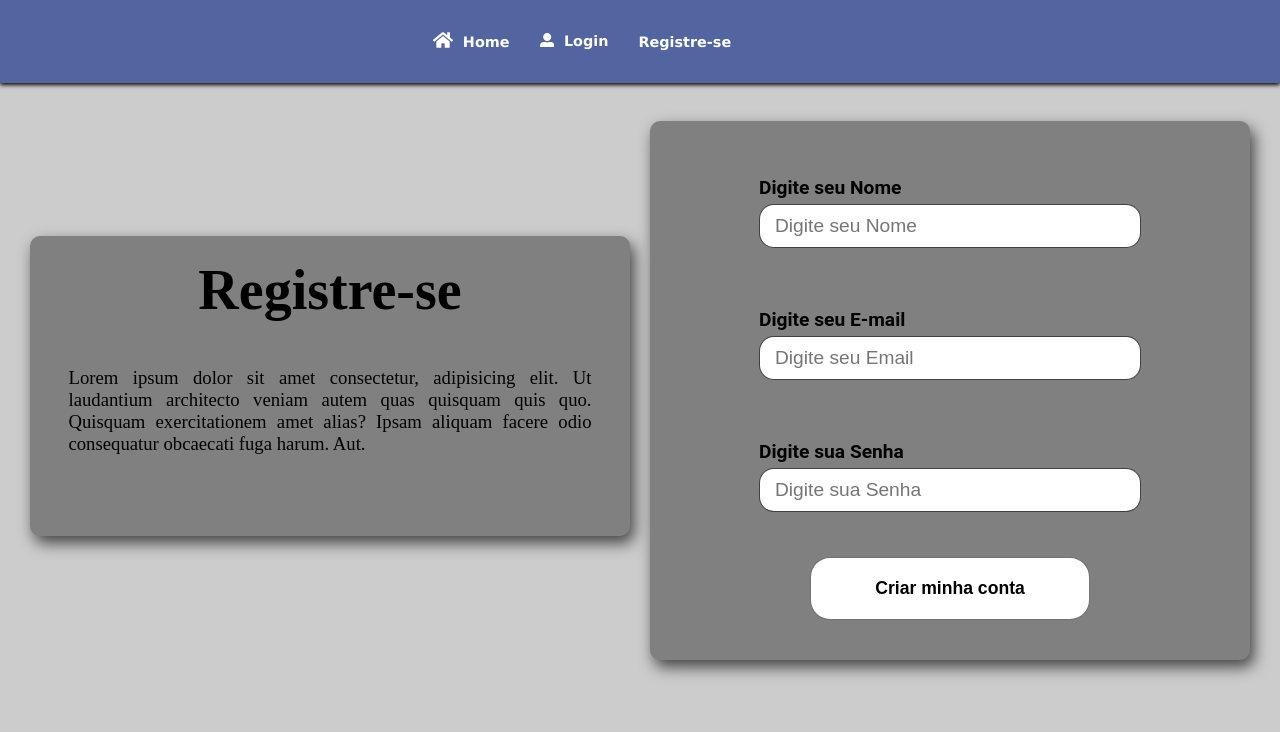
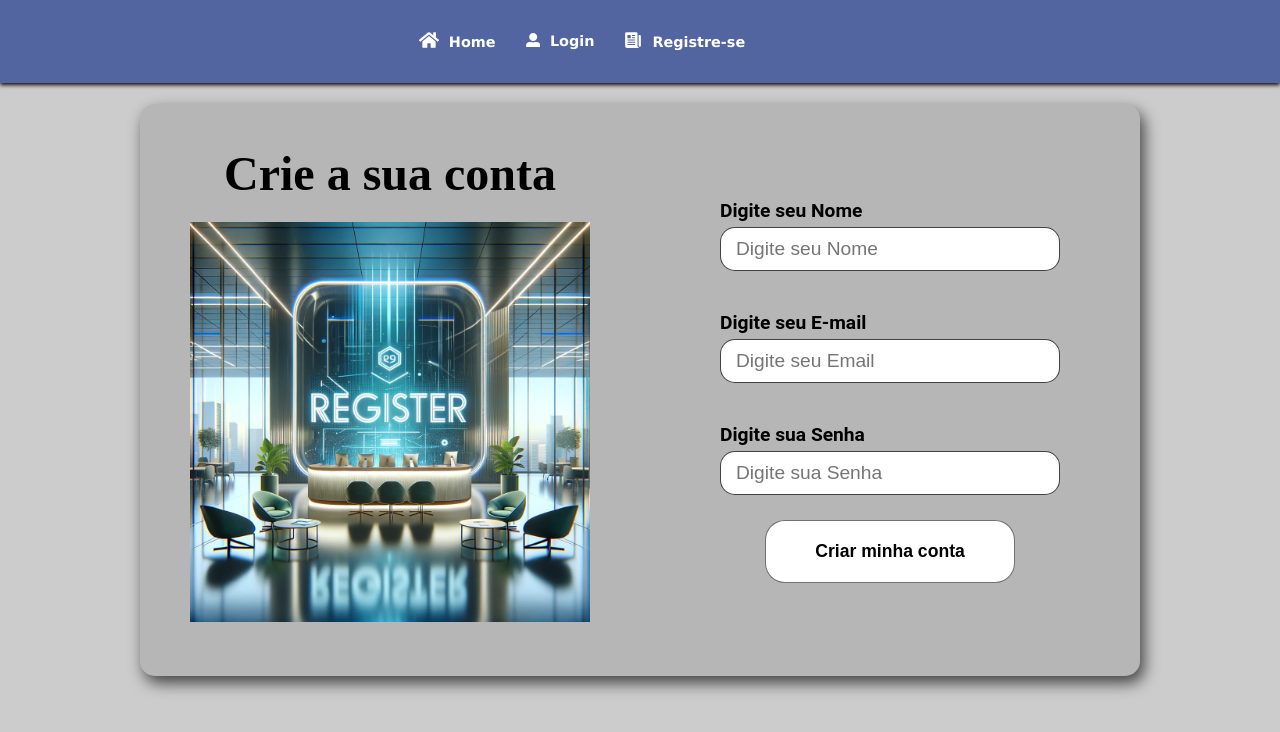
Before and after one commit to edsuuu/front-api-rest, a React (Create React App) app: page /register in a window 1280 px wide. Shown: the top 732 px of the page. Built offline with nearby package versions, Linux system fonts and the light colour scheme.

Commit message:
Corrigindo css

```diff
--- a/src/Components/Navigation/index.jsx
+++ b/src/Components/Navigation/index.jsx
@@ -6,7 +6,8 @@ import { Link } from "react-router-dom";
 import * as actions from "../../store/modules/auth/actions";
 import { useNavigate } from "react-router-dom";
 import { toast } from "react-toastify";
-import { PiStudentBold } from "react-icons/pi";
+import { IoNewspaper } from "react-icons/io5";
+// import { PiStudentBold } from "react-icons/pi";
 
 const Navigation = () => {
      const { user, isLoggedIn } = useSelector((state) => state.auth);
@@ -29,8 +30,8 @@ const Navigation = () => {
                icon: <FaUserAlt />,
                hidden: isLoggedIn,
           },
-          { name: "Registre-se", to: "/register", hidden: isLoggedIn },
-          { name: "Aluno", to: "/aluno", icon: <PiStudentBold size={20}/>, hidden: !isLoggedIn },
+          { name: "Registre-se", to: "/register",icon: <IoNewspaper  size={18}/>, hidden: isLoggedIn },
+          // { name: "Aluno", to: "/aluno", icon: <PiStudentBold size={20}/>, hidden: !isLoggedIn },
           { name: "Alunos", to: "/alunos", icon: <FaUsers size={20}/>, hidden: !isLoggedIn },
           { name: "Perfil", to: "/perfil", icon: <FaUser size={16}/>, hidden: !isLoggedIn },
      ];
@@ -40,7 +41,7 @@ const Navigation = () => {
                <Title>
                     {isLoggedIn && (
                          <h1>
-                              Olá ! {user.nome}
+                              Bem vindo! {user.nome}
                          </h1>
                     )}
                </Title>
--- a/src/Pages/Aluno/styled.jsx
+++ b/src/Pages/Aluno/styled.jsx
@@ -1,11 +1,11 @@
 import styled from "styled-components";
 
 export const Title = styled.h1`
-     text-decoration: underline;
-     margin-bottom: 20px;
+     margin-bottom: 5px;
 `;
 
 export const Container = styled.div`
+     margin-top: 100px;
      display: flex;
      justify-content: center;
      flex-direction: column;
@@ -24,11 +24,13 @@ export const Form = styled.form`
      border-radius: 10px;
      gap: 15px;
      padding: 20px;
+     box-shadow: 4px 7px 13px #000000ac;
+
      label {
           margin-top: 10px;
           padding: 5px;
           color: #000000;
-          font-size: 1.2rem;
+          font-size: 1.1rem;
           font-family: "Roboto", sans-serif;
           font-weight: bold;
           display: flex;
@@ -40,9 +42,9 @@ export const Form = styled.form`
           }
      }
      input {
-          padding: 10px 15px;
+          padding: 8px 15px;
           border-radius: 15px;
-          font-size: 1.2rem;
+          font-size: 1.1rem;
           border: 0.5px solid #000000bd;
           &:focus {
                border: 1px solid #00ffb3;
--- a/src/Pages/Alunos/index.jsx
+++ b/src/Pages/Alunos/index.jsx
@@ -92,12 +92,16 @@ export default function Alunos() {
      return (
           <Container>
                <Loading isLoading={isLoading} />
-               <Title>Alunos</Title>
+               <Title>
+                    <h1>Alunos</h1>
+                    <Link to={`/aluno`}>Criar novo aluno</Link>
+               </Title>
 
-               <Link to={`/aluno`}>Criar novo aluno</Link>
+
                <AlunoContainer>
                     {alunos.map((aluno, index) => (
                          <Profile key={String(aluno.id)}>
+
                               {get(aluno, "Fotos[0].url", false) ? (
                                    <img
                                         src={aluno.Fotos[0].url}
@@ -110,23 +114,23 @@ export default function Alunos() {
                               <span>{aluno.nome}</span>
                               <span>{aluno.email}</span>
 
+                              <div>
                                    <Link to={`/aluno/${aluno.id}/edit`}>
                                         <FaEdit size={30} />
                                    </Link>
-
                                    <Link
                                         onClick={handleDeleteAsk}
                                         to={`/aluno/${aluno.id}/delete`}
                                    >
                                         <FaWindowClose size={30} />
                                    </Link>
-
                                    <FaExclamation
                                         onClick={(e) => handleDelete(e, aluno.id, index)}
                                         size={30}
                                         display="none"
                                         cursor="pointer"
                                    />
+                              </div>
                          </Profile>
                     ))}
                </AlunoContainer>
--- a/src/Pages/Alunos/syled.jsx
+++ b/src/Pages/Alunos/syled.jsx
@@ -1,28 +1,31 @@
-import styled from 'styled-components';
-import { Link } from 'react-router-dom';
+import styled from "styled-components";
+import { Link } from "react-router-dom";
 
 export const Container = styled.div`
      background-color: #afafaf;
-     width: 600px;
+     width: 800px;
      display: flex;
      flex-direction: column;
-     justify-content:center;
+     justify-content: center;
      align-items: center;
-     margin: 10px auto 10px auto;
+     margin: 110px auto 10px auto;
      border-radius: 10px;
-
-     `;
-export const Title = styled.h1`
-     margin-top: 20px;
-
-     `;
+`;
+export const Title = styled.div`
+     width: 100%;
+     border: 1px solid #000000;
+     display: flex;
+     flex-direction: column;
+     justify-content: space-around;
+     align-items: center;
+`;
 
 export const AlunoContainer = styled.div`
      margin-top: 20px;
      font-size: 20px;
      gap: 30px;
      width: 100%;
-     div{
+     div {
           margin: 10px 30px;
           border-bottom: 1px solid #ccc;
           display: flex;
@@ -32,17 +35,16 @@ export const AlunoContainer = styled.div`
                margin-left: 20px;
           }
      }
-     `;
-
+`;
 
 export const Profile = styled.div`
      padding: 10px 0px;
-     img{
+     img {
           width: 50px;
           height: 50px;
           border-radius: 50%;
      }
-     `;
+`;
 
 export const NovoAluno = styled(Link)`
      background-color: #00b4d8;
--- a/src/Pages/Login/styled.jsx
+++ b/src/Pages/Login/styled.jsx
@@ -16,8 +16,7 @@ export const Container = styled.div`
 export const Title = styled.h1`
      text-align: center;
      padding: 20px;
-     text-transform: uppercase;
-     font-family: Cambria, Cochin, Georgia, Times, 'Times New Roman', serif;
+     font-size: 3rem;
 `;
 
 export const Foto = styled.div`
@@ -85,7 +84,7 @@ export const Conteudo = styled.div`
      display: flex;
      flex-wrap: wrap;
      flex-direction: row;
-     background-color: gray;
+     background-color: #8080804b;
      box-shadow: 4px 7px 15px #000000ac;
      padding: 40px 0px 50px 50px;
      gap: 50px;
--- a/src/Pages/NotFoundPage/index.jsx
+++ b/src/Pages/NotFoundPage/index.jsx
@@ -6,11 +6,9 @@ export default function NotFoundPage() {
           <Container>
                <Conteudo >
                <img src={NotFoud} alt="" />
-               <h1>Pagina Nao existe ERROR 404 </h1>
-
+               <h1>Essa pagína que você tentou acessar não existe. </h1>
+               <h1>Error 404</h1>
                </Conteudo>
-
-
           </Container>
      );
 }
--- a/src/Pages/NotFoundPage/styled.jsx
+++ b/src/Pages/NotFoundPage/styled.jsx
@@ -6,11 +6,20 @@ export const Container = styled.div`
      flex-direction: column;
      align-items: center;
      justify-content: center;
+
 `;
 
 export const Conteudo = styled.div`
-     img{
-          width:400px;
-          height:400px;
+     display: flex;
+     flex-direction: column;
+     align-items: center;
+     justify-content: center;
+     margin-top: 20px;
+     gap: 20px;
+     img {
+          box-shadow: 0px 0px 10px #0000008d;
+          border-radius: 20px;
+          width: 400px;
+          height: 400px;
      }
 `;
--- a/src/Pages/Profile/styled.jsx
+++ b/src/Pages/Profile/styled.jsx
@@ -1,6 +1,7 @@
 import styled from "styled-components";
 
 export const Container = styled.div`
+     margin-top: 120px;
      background-color: #ccc;
      display: flex;
      flex-direction: column;
@@ -26,6 +27,7 @@ export const Button = styled.button`
 
 export const Form = styled.form`
      background-color: #afafaf;
+     border: 0.1px solid #00000029;
      width: 600px;
      height: auto;
      display: flex;
@@ -34,6 +36,11 @@ export const Form = styled.form`
      border-radius: 10px;
      gap: 15px;
      padding: 20px;
+     box-shadow: 4px 7px 15px #000000ac;
+     small {
+          text-align: center;
+          font-size: 0.9rem;
+     }
      label {
           margin-top: 10px;
           padding: 5px;
--- a/src/Pages/Register/index.jsx
+++ b/src/Pages/Register/index.jsx
@@ -1,13 +1,13 @@
 /* eslint-disable no-unused-vars */
 import React, { useState } from "react";
-import { Container, Form, Title, Button } from "./styled";
+import { Container, Form, Title, Button, Conteudo } from "./styled";
 import { isEmail } from "validator";
 import { toast } from "react-toastify";
 import axios from "../../services/axios";
 import { get } from "lodash";
 import { useNavigate } from "react-router-dom";
 import Loading from "../../Components/Loading";
-
+import RegisterImage from "./img/register.webp";
 
 export default function Register() {
      const [isLoading, setIsLoading] = useState(false);
@@ -57,18 +57,12 @@ export default function Register() {
 
      return (
           <Container>
-               <Loading isLoading={isLoading}/>
+               <Loading isLoading={isLoading} />
+               <Conteudo>
                     <Title>
-                    <h1>Registre-se</h1>
-                    <p>
-                         Lorem ipsum dolor sit amet consectetur, adipisicing
-                         elit. Ut laudantium architecto veniam autem quas
-                         quisquam quis quo. Quisquam exercitationem amet alias?
-                         Ipsam aliquam facere odio consequatur obcaecati fuga
-                         harum. Aut.
-                    </p>
+                         <h1>Crie a sua conta</h1>
+                         <img src={RegisterImage} alt="" />
                     </Title>
-
                     <Form onSubmit={handleSubmit}>
                          <label name="nome">
                               Digite seu Nome {}
@@ -97,9 +91,9 @@ export default function Register() {
                                    placeholder="Digite sua Senha"
                               />
                          </label>
-
                          <Button type="submit">Criar minha conta</Button>
                     </Form>
+               </Conteudo>
           </Container>
      );
 }
--- a/src/Pages/Register/styled.jsx
+++ b/src/Pages/Register/styled.jsx
@@ -1,27 +1,27 @@
 import styled from "styled-components";
 
 export const Title = styled.div`
-     width: 600px;
-     height: 300px;
-     align-self: start;
-     margin-top: 15%;
-     background-color: gray;
-     padding: 20px;
-     border-radius: 10px;
      text-align: center;
+     & h1 {
+          font-size: 3rem;
+          padding: 0.3%;
+          margin-bottom: 20px;
+     }
+     img {
+          width: 400px;
+          height: 400px;
+     }
+`;
+
+export const Conteudo = styled.div`
+     border-radius: 15px;
+     display: flex;
+     flex-wrap: wrap;
+     flex-direction: row;
+     background-color: #8080804b;
      box-shadow: 4px 7px 15px #000000ac;
-
-     & h1 {
-          font-size: 3.5rem;
-          padding: 0.3%;
-     }
-     & p {
-          font-size: 1.17rem;
-          justify-content: center;
-          text-align: justify;
-          margin-top: 10px;
-          padding: 6% 3.3%;
-     }
+     padding: 40px 0px 50px 50px;
+     gap: 50px;
 `;
 
 export const Container = styled.div`
@@ -53,16 +53,14 @@ export const Button = styled.button`
 `;
 
 export const Form = styled.form`
-     background-color: gray;
-     width: 600px;
+margin-top: 40px;
+     width: 500px;
      height: auto;
      display: flex;
      flex-direction: column;
      align-items: center;
      border-radius: 10px;
-     gap: 40px;
-     padding: 40px 20px;
-     box-shadow: 4px 7px 15px #000000ac;
+     gap: 20px;
 
      label {
           margin-top: 10px;
```
Also changed, not shown: src/Pages/Profile/index.jsx (+11 -9 lines), src/Pages/Register/img/register.webp (added). Lines whose indentation alone changed are shown as unchanged.
